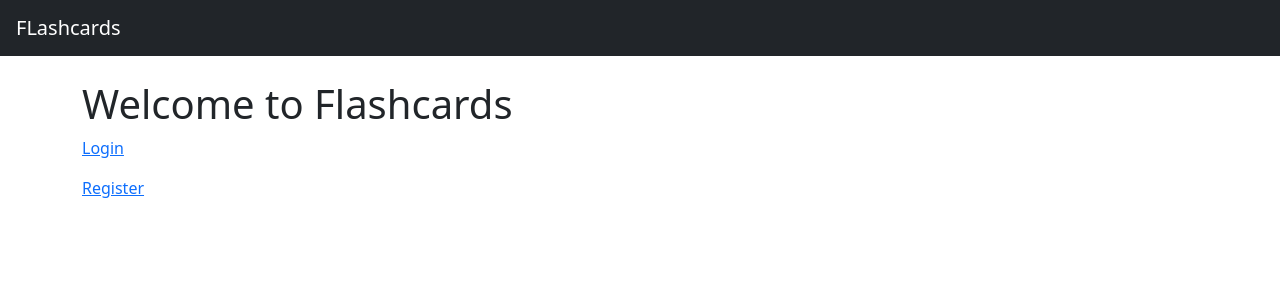
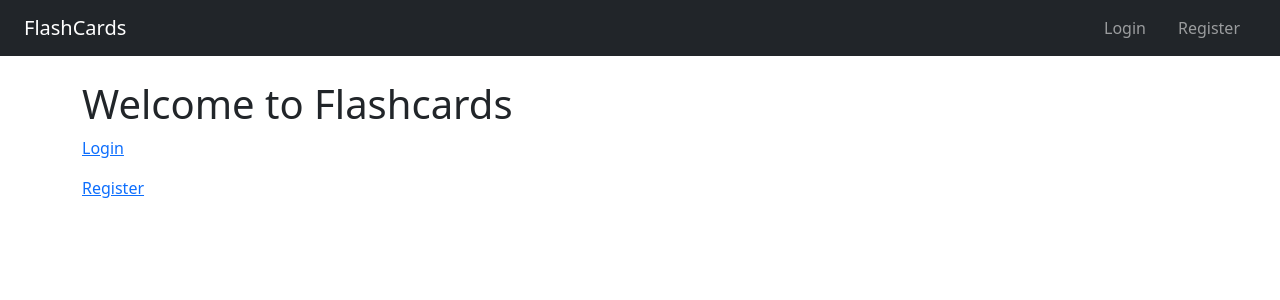
Before and after one commit to art64722/flashcards-app, a Flask app: page / in a window 1280 px wide. Shown: the top 300 px of the page. Run offline with Flask 3, Linux system fonts and the light colour scheme.

Commit message:
Add conditional navbar

```diff
--- a/templates/layout.html
+++ b/templates/layout.html
@@ -7,8 +7,25 @@
         <link href="/static/style.css" rel="stylesheet">
     </head>
     <body>
-        <nav class="navbar navbar-expand-lg navbar-dark bg-dark px-3">
-            <a class="navbar-brand" href="/">FLashcards</a>
+        <nav class="navbar navbar-expand-lg navbar-dark bg-dark px-4">
+            <a class="navbar-brand" href="/">FlashCards</a>
+
+            <div class="collapse navbar-collapse">
+                <ul class="navbar-nav ms-auto">
+                {% if session["user_id"] %}
+                    <li class="nav-item">
+                        <a class="nav-link px-3" href="/logout">Logout</a>
+                    </li>
+                {% else %}
+                    <li class="nav-item">
+                        <a class="nav-link px-3" href="/login">Login</a>
+                    </li>
+                    <li class="nav-item">
+                        <a class="nav-link px-3" href="/register">Register</a>
+                    </li>
+                {% endif %}
+                </ul>
+            </div>
         </nav>
 
         <div class="container py-4">
```
